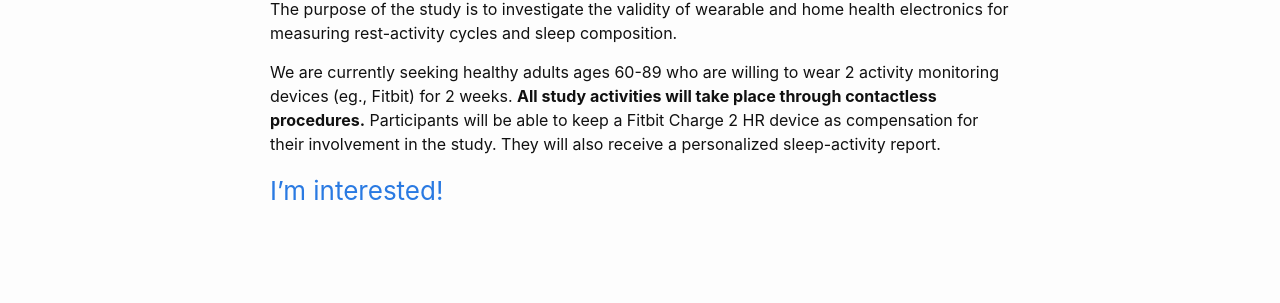
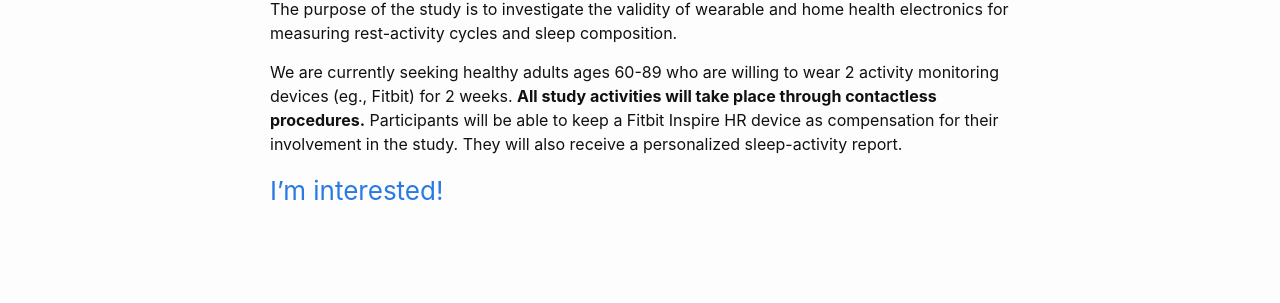
Before and after one commit to UTCogNeuroLab/UTCogNeuroLab.github.io, a Jekyll site: the page built from studies.md, in a window 1280 px wide. Shown: the part 420-723 px from the top of the page. Built offline with Jekyll 4.4.1, drawn with Linux system fonts in a browser that asks for light colours; nearby versions of some CDN libraries.

Commit message:
Update studies.md

```diff
--- a/studies.md
+++ b/studies.md
@@ -15,7 +15,7 @@ Please see below for more information about our current studies.
 
 The purpose of the study is to investigate the validity of wearable and home health electronics for measuring rest-activity cycles and sleep composition. <br>
 
-We are currently seeking healthy adults ages 60-89 who are willing to wear 2 activity monitoring devices (eg., Fitbit) for 2 weeks. **All study activities will take place through contactless procedures.** Participants will be able to keep a Fitbit Charge 2 HR device as compensation for their involvement in the study. They will also receive a personalized sleep-activity report. <br>
+We are currently seeking healthy adults ages 60-89 who are willing to wear 2 activity monitoring devices (eg., Fitbit) for 2 weeks. **All study activities will take place through contactless procedures.** Participants will be able to keep a Fitbit Inspire HR device as compensation for their involvement in the study. They will also receive a personalized sleep-activity report. <br>
 
 ### [I'm interested!](https://redcap.prc.utexas.edu/redcap/surveys/?s=CPRNKN7TW9) <br> <br> <br>
 
```
